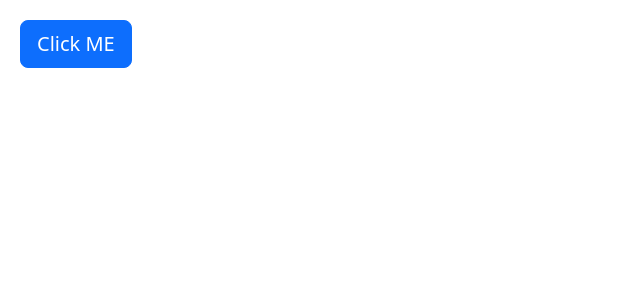
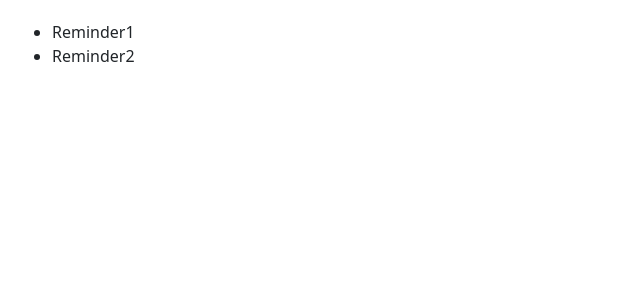
Before and after one commit to Malith-Anjana/The-Ultimate-TypeScript-Course_MOSH, a React (Vite) app in the folder reminders-app/: page / in a window 1280 px wide. Shown: the top 300 px of the page, without its empty margins (0-640 px from the left). Built offline with nearby package versions, Linux system fonts and the light colour scheme.

Commit message:
Created list component

```diff
--- a/reminders-app/src/App.tsx
+++ b/reminders-app/src/App.tsx
@@ -1,15 +1,17 @@
-import { useState } from 'react'
-import './App.css'
+import "./App.css";
+import ReminderList from "./components/ReminderList";
+import Reminder from "./models/reminder";
 
 function App() {
-  const [count, setCount] = useState(0)
-
+  const reminder: Reminder[] = [
+    { id: 1, title: "Reminder1" },
+    { id: 2, title: "Reminder2" },
+  ];
   return (
     <>
-      <button className='btn btn-lg btn-primary'>Click ME</button>
-
+      <ReminderList items ={reminder}/>
     </>
-  )
+  );
 }
 
-export default App
+export default App;
--- /dev/null
+++ b/reminders-app/src/components/ReminderList.tsx
@@ -0,0 +1,13 @@
+import Reminder from "../models/reminder";
+
+interface ReminderProps {
+    items: Reminder[];
+}
+
+function ReminderList({items} : ReminderProps){
+  return <ul>
+    {items.map(item => <li key={item.id}>{item.title}</li>)}
+  </ul>;
+};
+
+export default ReminderList;
--- /dev/null
+++ b/reminders-app/src/models/reminder.ts
@@ -0,0 +1,4 @@
+export default interface Reminder {
+    id: number;
+    title: string;
+}
```
